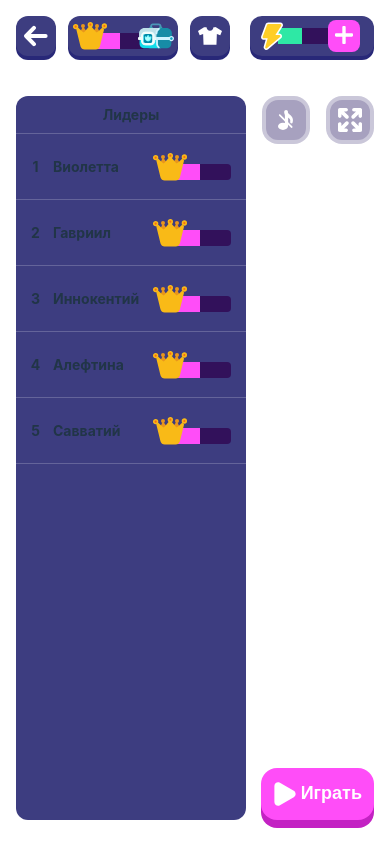
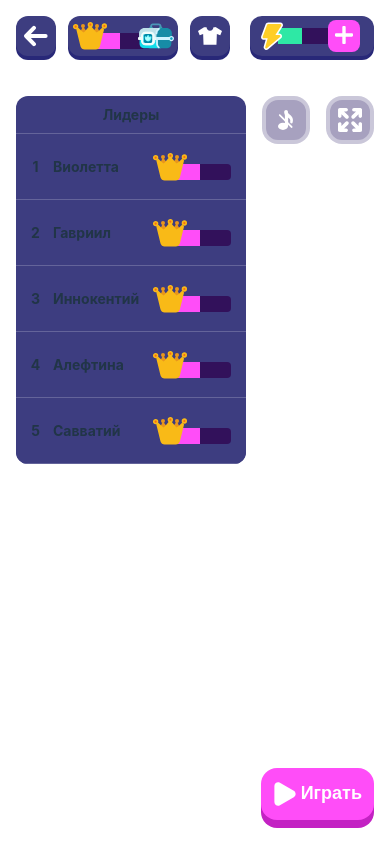
Before and after one commit to Borisbell/metagame-lobby, a React (Vite) app: page / in a window 390 px wide. Built offline with nearby package versions, Linux system fonts and the light colour scheme; no server answers.

Commit message:
mobile lB height fixed

```diff
--- a/src/index.css
+++ b/src/index.css
@@ -344,7 +344,7 @@ h2{
   .widget-leaderboard{
     width: 230px;
     border-radius: 12px;
-    height: calc(100vh - 120px);
+    max-height: calc(100vh - 120px);
   }
 
   .lb-position{
```
